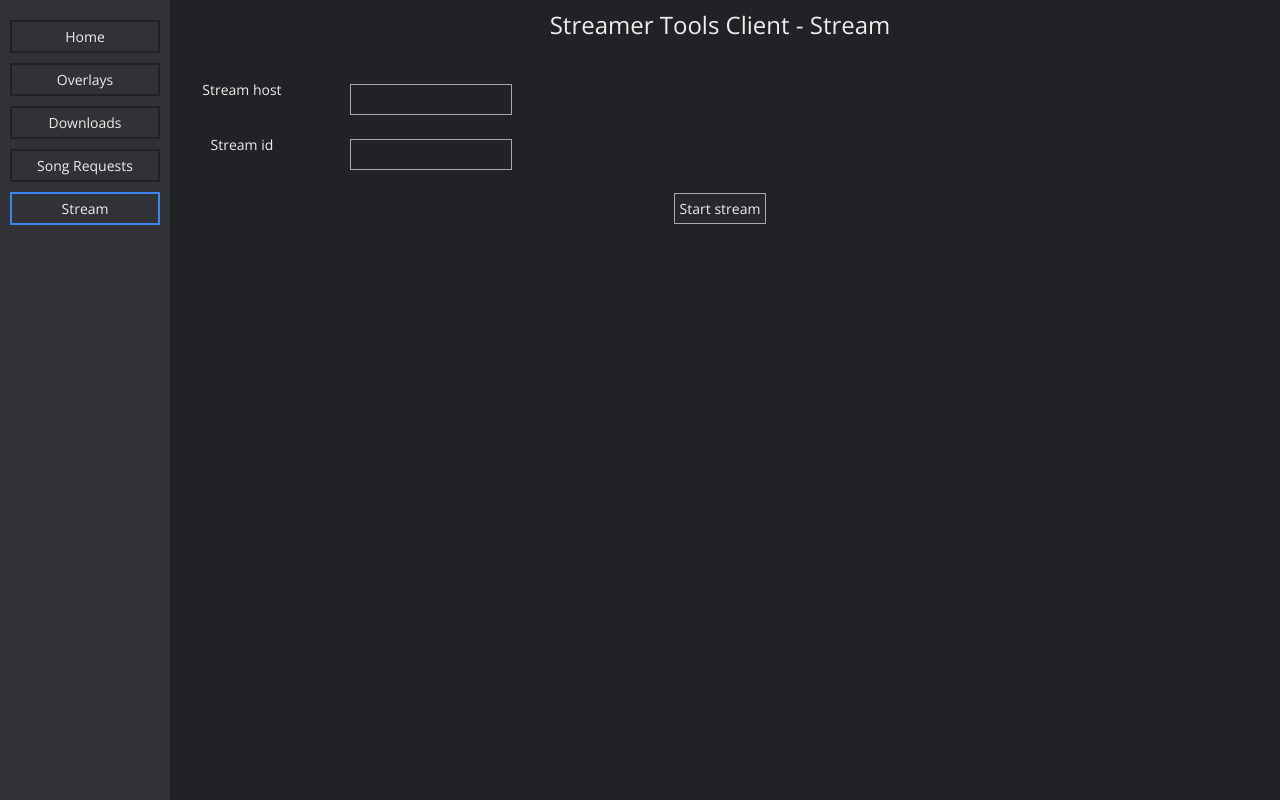
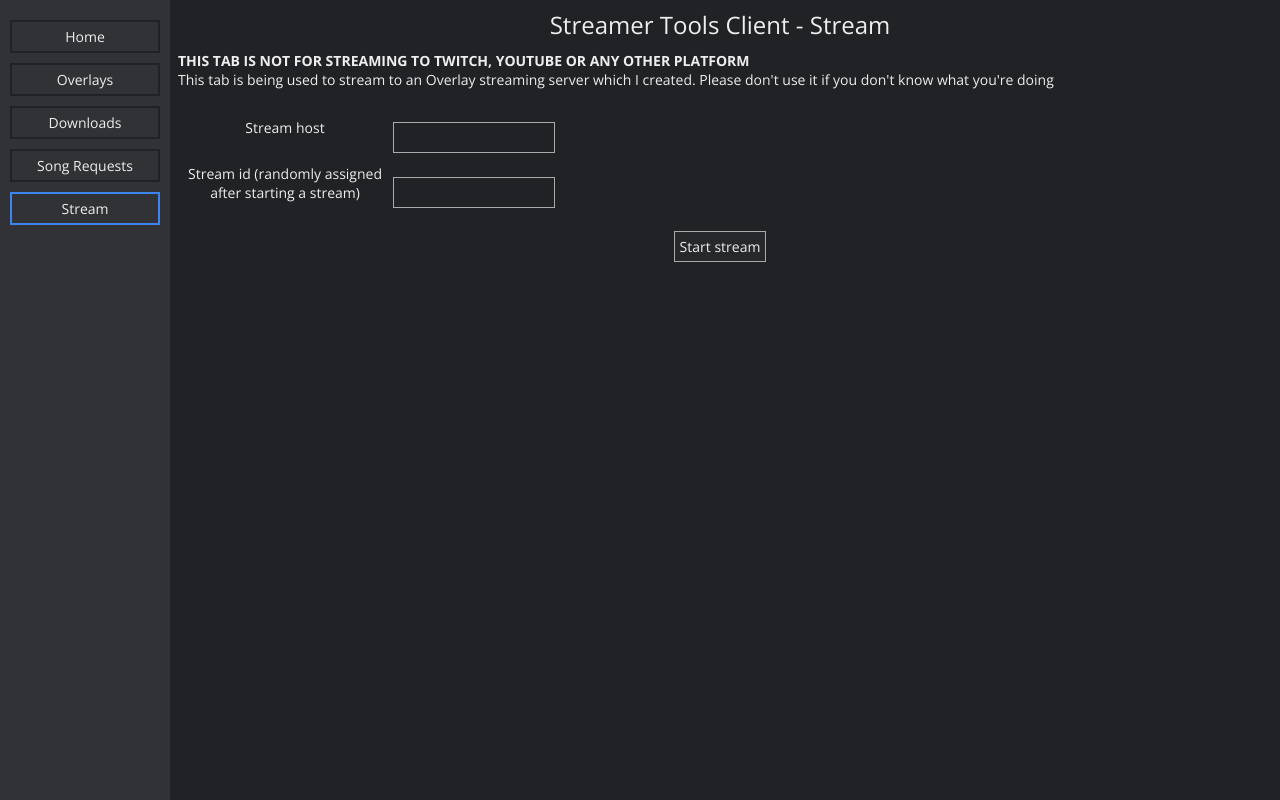
Before and after one commit to ComputerElite/streamer-tools-client, an Electron app: page html/stream.html in a window 1280 px wide. Drawn offline with nearby package versions, Linux system fonts and the light colour scheme.

Commit message:
increase version and add info to stream tab

```diff
--- a/html/stream.html
+++ b/html/stream.html
@@ -28,11 +28,16 @@
                 <div style="text-align: center; font-size: 24px; margin-bottom: 10px;">
                     Streamer Tools Client - Stream
                 </div>
+                <div style="margin-left: 10px;">
+                    <b>THIS TAB IS NOT FOR STREAMING TO TWITCH, YOUTUBE OR ANY OTHER PLATFORM</b>
+                    <br>
+                    This tab is being used to stream to an Overlay streaming server which I created. Please don't use it if you don't know what you're doing
+                </div>
                 <div style="text-align: center; font-size: 18px;">
                     <table style="padding: 10px; width: 400px; text-align: center;">
 
                         <tr><td>Stream host</td><td><input style="margin-top: 20px;" type='text' id="streamhost"></td></tr>
-                        <tr><td>Stream id</td><td><input style="margin-top: 20px;" type='text' id="streamIdElement" readonly></td></tr>
+                        <tr><td>Stream id (randomly assigned after starting a stream)</td><td><input style="margin-top: 20px;" type='text' id="streamIdElement" readonly></td></tr>
                     </table>
                     <input type="button" value="Start stream" onclick="StartStream()">
                 </div>
@@ -84,7 +89,7 @@
             var pushedCover = false
             var lastId = ""
 
-            function SendData() {
+            function SendData() {e
                 fetch("http://localhost:53510/api/raw").then(res => res.json().then(res => {
                     if(res.id != lastId) pushedCover = false
                     lastId = res.id
--- a/index.js
+++ b/index.js
@@ -23,7 +23,7 @@ const MulticastIp = "232.0.53.5"
 const SocketPort = 53501
 const HttpPort = 53502
 const ApiPort = 53510
-const version = "1.0.3"
+const version = "1.1.0"
 
 const bsapi = new BeatSaverAPI({
     AppName: "Streamer-tools-client",
--- a/package.json
+++ b/package.json
@@ -1,6 +1,6 @@
 {
   "name": "streamer-tools-client",
-  "version": "1.0.3",
+  "version": "1.1.0",
   "description": "Client for the streamer tools Beat Saber mod",
   "main": "index.js",
   "scripts": {
```
